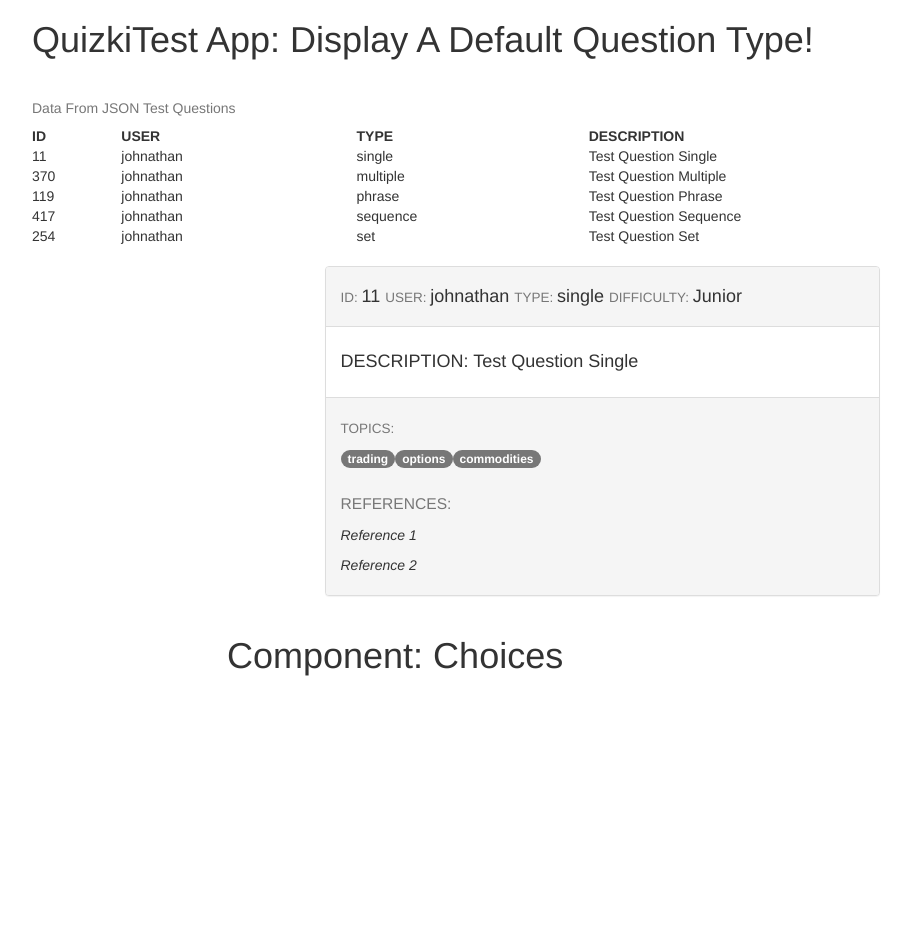
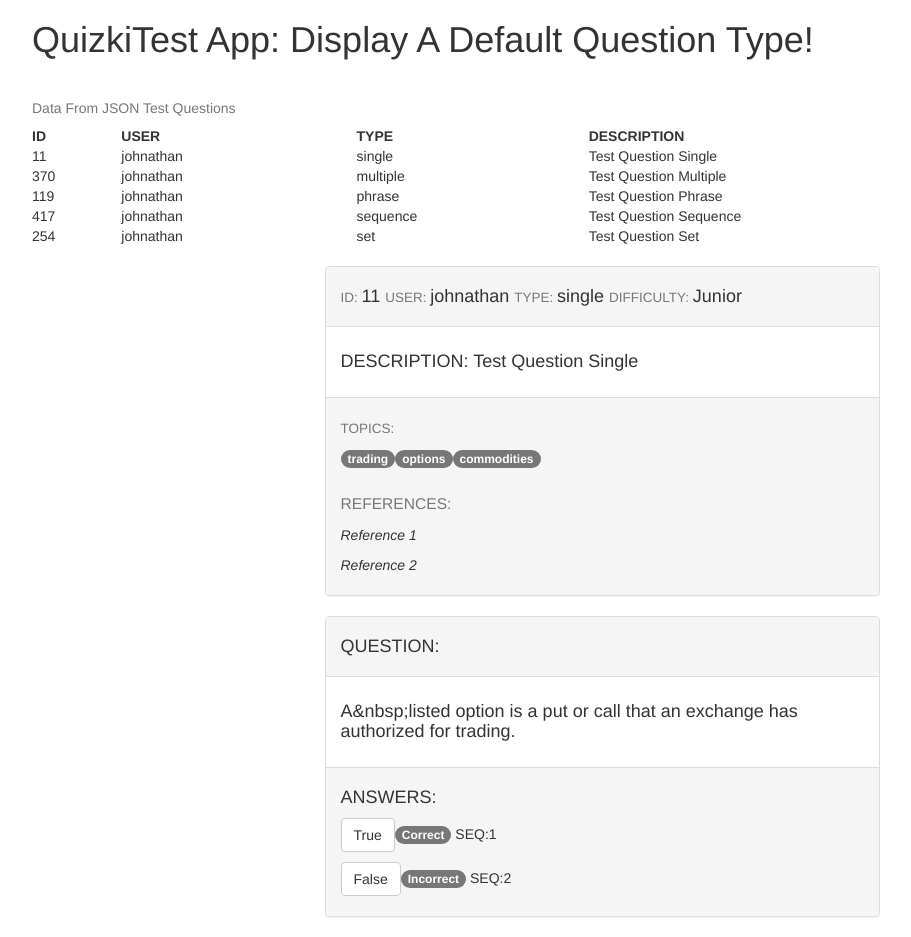
Before and after one commit to jdisser/QuizkiTest, an Angular app: page / in a window 1280 px wide. Shown: the whole page, without its empty margins (38-949 px from the left). Before the commit the page ends 800 px from the top, so only its background shows below. Built offline with nearby package versions, Linux system fonts and the light colour scheme.

Commit message:
added choices component and question display

```diff
--- a/src/app/questionData/data.ts
+++ b/src/app/questionData/data.ts
@@ -24,7 +24,7 @@ export class TestData {
 
     "set": { "question": [{"references":[{"text":"oceb fundamental book, chapter 6, p95","id":57}],"type_id":"5","type_text":"Set","topics":[{"text":"BPMN","id":155},{"text":"chapter 6","id":154},{"text":"oceb fundamental","id":19},{"text":"activities","id":159}],"user_name":"johnathan","description":"Test Question Set","textWithoutHTML":"The eight predefined task types in BPMN...","difficulty_id":"1","choiceIdsToBeAnswered":"723;-1","difficulty_text":"Junior","entityStatus":0,"user_id":"1","dynamicDataFieldNames":["choiceIdsToBeAnswered"],"id":"254","text":"<p>The eight predefined task types in BPMN...<\/p>","choices":[{"sequence":"0","iscorrect":"false","id":"722","text":"Reference"},{"sequence":"0","iscorrect":"false","id":"726","text":"Receive"},{"sequence":"0","iscorrect":"true","id":"725","text":"Manual"},{"sequence":"0","iscorrect":"false","id":"724","text":"Service"},{"sequence":"0","iscorrect":"false","id":"727","text":"Send"},{"sequence":"0","iscorrect":"false","id":"982","text":"User"},{"sequence":"0","iscorrect":"false","id":"728","text":"Script"},{"sequence":"0","iscorrect":"false","id":"723","text":"None"}]}] },
 
-    "single": { "question": [{"references":[{"text":"Reference 1","id":123},{"text":"Reference 2","id":456}],"type_id":"1","type_text":"Single","topics":[{"text":"trading","id":10},{"text":"options","id":12},{"text":"commodities","id":11}],"user_name":"johnathan","description":"Test Question Single","textWithoutHTML":"A&nbsp;listed option is a put or call that an exchange has authorized for trading.","difficulty_id":"1","difficulty_text":"Junior","entityStatus":0,"user_id":"1","dynamicDataFieldNames":[],"id":"11","text":"<p>A&nbsp;<strong>listed option<\/strong> is a put or call that an exchange has authorized for trading.<\/p>","choices":[{"sequence":"0","iscorrect":"true","id":"28","text":"True"},{"sequence":"0","iscorrect":"false","id":"27","text":"False"}]}] }
+    "single": { "question": [{"references":[{"text":"Reference 1","id":123},{"text":"Reference 2","id":456}],"type_id":"1","type_text":"Single","topics":[{"text":"trading","id":10},{"text":"options","id":12},{"text":"commodities","id":11}],"user_name":"johnathan","description":"Test Question Single","textWithoutHTML":"A&nbsp;listed option is a put or call that an exchange has authorized for trading.","difficulty_id":"1","difficulty_text":"Junior","entityStatus":0,"user_id":"1","dynamicDataFieldNames":[],"id":"11","text":"<p>A&nbsp;<strong>listed option<\/strong> is a put or call that an exchange has authorized for trading.<\/p>","choices":[{"sequence":"1","iscorrect":"true","id":"28","text":"True"},{"sequence":"2","iscorrect":"false","id":"27","text":"False"}]}] }
 
   }
 
@@ -110,7 +110,7 @@ export class TestData {
     //next extract the choices from the data in the order received
     //there are always choices!!!
     for (let choice of questionData["choices"]){
-      let choiceModel = new QuestionChoice(choice["id"], choice["text"], choice["isCorrect"], choice["sequence"]);
+      let choiceModel = new QuestionChoice(choice["id"], choice["text"], choice["iscorrect"], choice["sequence"]);
       choices.push(choiceModel);
     }
 
--- a/src/app/questions/question/question-choices/question-choice/question-choice.component.html
+++ b/src/app/questions/question/question-choices/question-choice/question-choice.component.html
@@ -1,3 +1,10 @@
 <p>
-  question-choice works!
+  <button
+    type="button"
+    name="choice + {{choice.id}}"
+    class="btn btn-default">
+    {{choice.text}}
+  </button>
+  <span class="badge">{{getIsCorrectString(choice.isCorrect)}}</span>
+  SEQ:{{choice.sequence}}
 </p>
--- a/src/app/questions/question/question-choices/question-choice/question-choice.component.ts
+++ b/src/app/questions/question/question-choices/question-choice/question-choice.component.ts
@@ -1,4 +1,5 @@
-import { Component, OnInit } from '@angular/core';
+import { Component, OnInit, Input } from '@angular/core';
+import {QuestionChoice} from "../questionChoiceModel";
 
 @Component({
   selector: 'app-question-choice',
@@ -7,9 +8,18 @@ import { Component, OnInit } from '@angular/core';
 })
 export class QuestionChoiceComponent implements OnInit {
 
+  @Input() choice: QuestionChoice;
+
   constructor() { }
 
   ngOnInit() {
+    console.log(this.choice);
   }
 
+  public getIsCorrectString(isCorrect: string){
+    if(isCorrect.toLowerCase() == "false")
+      return "Incorrect";
+    else
+      return "Correct";
+  }
 }
--- a/src/app/questions/question/question-choices/question-choices.component.html
+++ b/src/app/questions/question/question-choices/question-choices.component.html
@@ -1,2 +1,5 @@
-<h1>Component: Choices</h1>
-<h2>{{qChoices}}</h2>
+<h4>ANSWERS:</h4>
+<app-question-choice
+  *ngFor = "let choice of choices"
+  [choice] = "choice"
+></app-question-choice>
--- a/src/app/questions/question/question-choices/question-choices.component.ts
+++ b/src/app/questions/question/question-choices/question-choices.component.ts
@@ -10,7 +10,6 @@ export class QuestionChoicesComponent implements OnInit {
 
   @Input() choices: QuestionChoice[]
   constructor() { }
-
   ngOnInit() {
   }
 }
--- a/src/app/questions/question/question-choices/questionChoiceModel.ts
+++ b/src/app/questions/question/question-choices/questionChoiceModel.ts
@@ -2,7 +2,7 @@ export class QuestionChoice {
   constructor(
     public id: number,
     public text: string,
-    public isCorrect: boolean,
+    public isCorrect: string,
     public sequence: number
   ){}
 }
--- a/src/app/questions/question/question.component.html
+++ b/src/app/questions/question/question.component.html
@@ -22,10 +22,20 @@
   </div>
 </div>
 
-
-
 <div class="row">
-  <div class="col-md-5 col-md-offset-2">
-    <app-question-choices></app-question-choices>
+  <div class="col-md-6 col-md-offset-3">
+    <div class="panel panel-default">
+      <div class="panel-heading">
+          <h4>QUESTION:</h4>
+      </div>
+      <div class="panel-body">
+        <h4>{{question.text}}</h4>
+      </div>
+      <div class="panel-footer">
+        <app-question-choices
+          [choices] = "question.choices"
+        ></app-question-choices>
+      </div>
+    </div>
   </div>
 </div>
```
